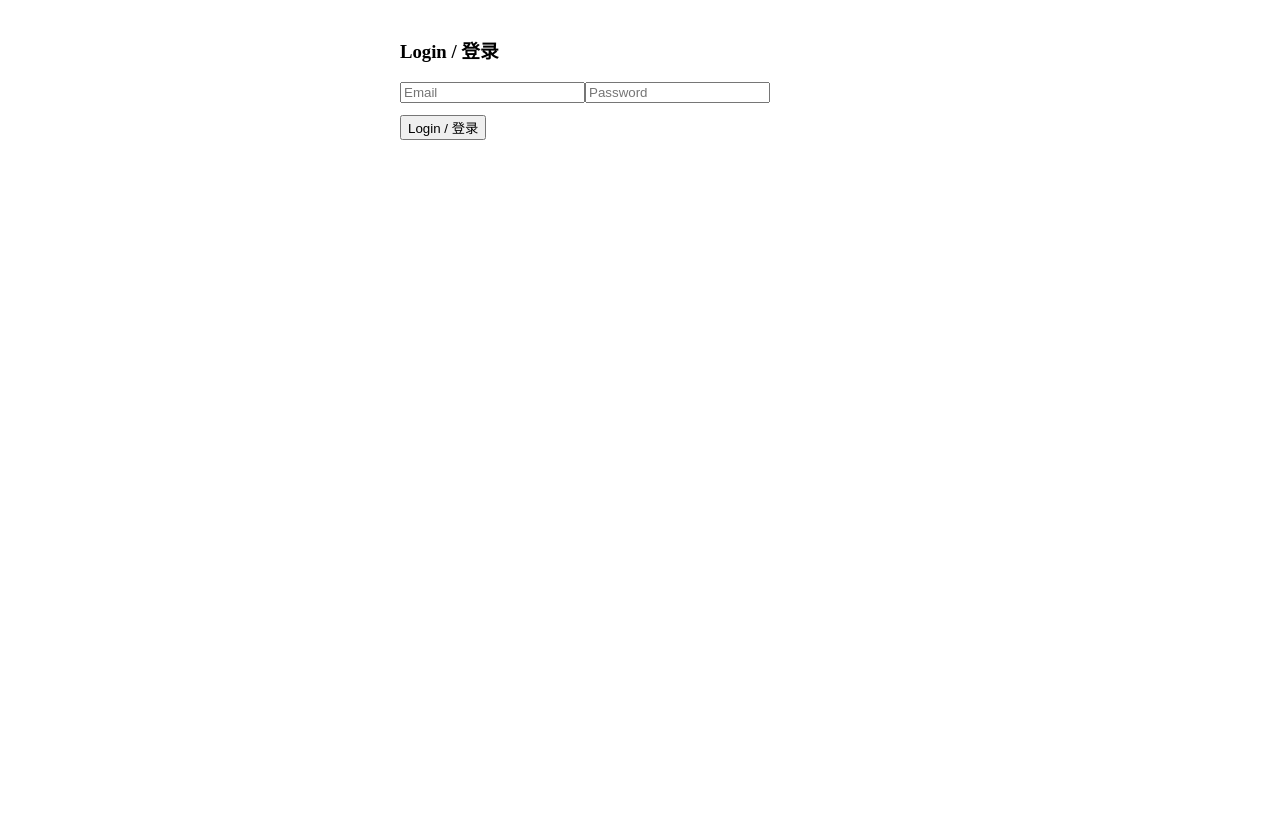
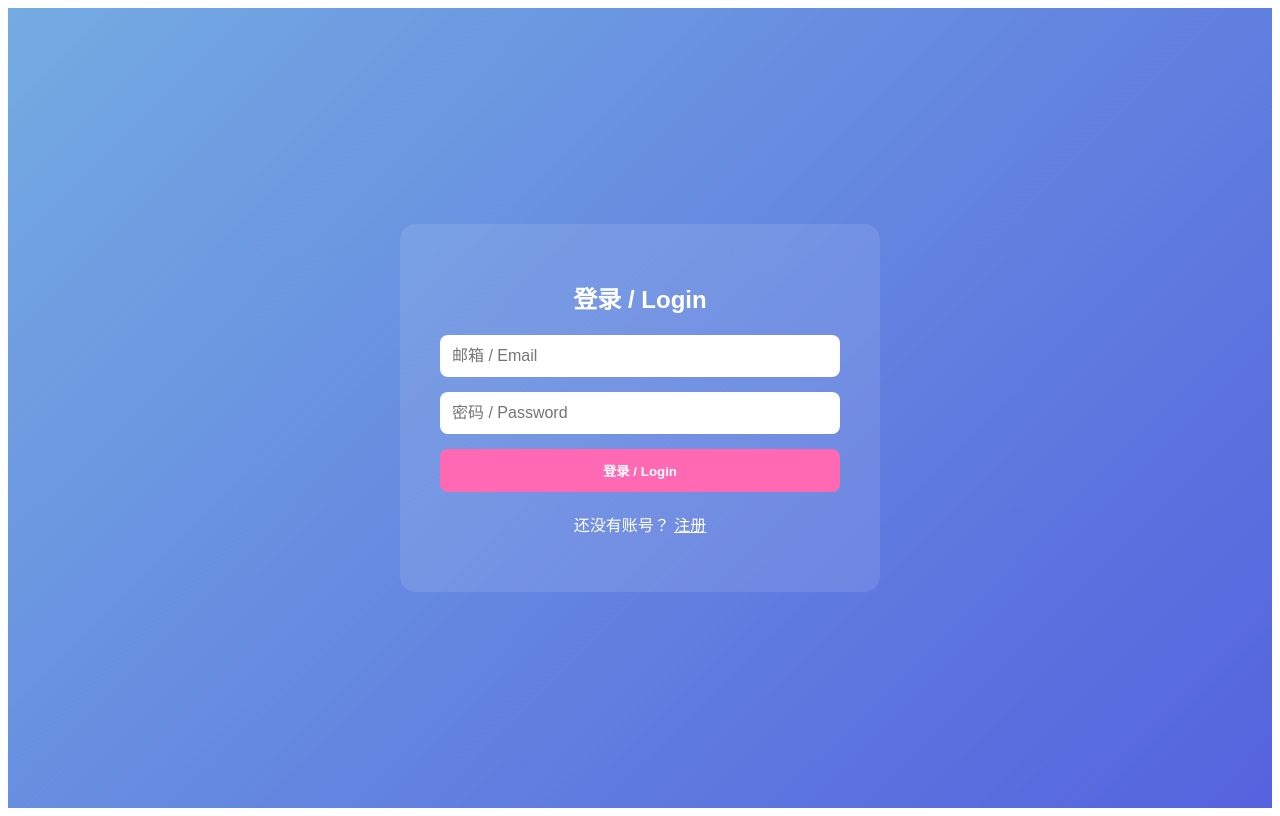
Before and after one commit to dpx204710-crypto/emovibe-1.0, a Next.js app in the folder frontend/: page /login in a window 1280 px wide. Built offline with nearby package versions, Linux system fonts and the light colour scheme; no server answers.

Commit message:
更新 login.js

```diff
--- a/frontend/pages/login.js
+++ b/frontend/pages/login.js
@@ -1,28 +1,117 @@
-import { supabase } from './_app';
-import { useState } from 'react';
-import { useRouter } from 'next/router';
+import { useState } from "react";
+import { useRouter } from "next/router";
+import { createClient } from "@supabase/supabase-js";
 
-export default function Login(){
-  const [email,setEmail] = useState('');
-  const [password,setPassword] = useState('');
+const supabase = createClient(
+  process.env.NEXT_PUBLIC_SUPABASE_URL,
+  process.env.NEXT_PUBLIC_SUPABASE_ANON_KEY
+);
+
+export default function LoginPage() {
   const router = useRouter();
+  const [email, setEmail] = useState("");
+  const [password, setPassword] = useState("");
+  const [message, setMessage] = useState("");
 
-  const handleLogin = async () => {
-    const { data, error } = await supabase.auth.signInWithPassword({ email, password });
-    if (error) return alert(error.message);
-    router.push('/');
+  const handleLogin = async (e) => {
+    e.preventDefault();
+    const { data, error } = await supabase.auth.signInWithPassword({
+      email,
+      password,
+    });
+
+    if (error) {
+      setMessage("❌ 登录失败：" + error.message);
+    } else {
+      setMessage("✅ 登录成功，正在跳转...");
+      setTimeout(() => router.push("/"), 1000);
+    }
   };
 
   return (
-    <div className="container">
-      <div style={{maxWidth:480,margin:'36px auto'}} className="card">
-        <h3>Login / 登录</h3>
-        <input className="form-input" placeholder="Email" value={email} onChange={e=>setEmail(e.target.value)} />
-        <input type="password" className="form-input" placeholder="Password" value={password} onChange={e=>setPassword(e.target.value)} />
-        <div style={{marginTop:12}}>
-          <button className="btn btn-primary" onClick={handleLogin}>Login / 登录</button>
-        </div>
+    <div style={styles.container}>
+      <div style={styles.card}>
+        <h1 style={styles.title}>登录 / Login</h1>
+        <form onSubmit={handleLogin} style={styles.form}>
+          <input
+            type="email"
+            placeholder="邮箱 / Email"
+            value={email}
+            onChange={(e) => setEmail(e.target.value)}
+            style={styles.input}
+            required
+          />
+          <input
+            type="password"
+            placeholder="密码 / Password"
+            value={password}
+            onChange={(e) => setPassword(e.target.value)}
+            style={styles.input}
+            required
+          />
+          <button type="submit" style={styles.button}>
+            登录 / Login
+          </button>
+        </form>
+        {message && <p style={styles.message}>{message}</p>}
+        <p style={{ marginTop: "20px" }}>
+          还没有账号？ <a href="/register" style={styles.link}>注册</a>
+        </p>
       </div>
     </div>
   );
 }
+
+const styles = {
+  container: {
+    minHeight: "100vh",
+    display: "flex",
+    justifyContent: "center",
+    alignItems: "center",
+    background: "linear-gradient(135deg, #74ABE2, #5563DE)",
+    color: "white",
+    fontFamily: "'Poppins', 'Noto Sans SC', sans-serif",
+  },
+  card: {
+    background: "rgba(255,255,255,0.1)",
+    padding: "40px",
+    borderRadius: "16px",
+    width: "90%",
+    maxWidth: "400px",
+    textAlign: "center",
+  },
+  title: {
+    marginBottom: "20px",
+    fontSize: "24px",
+    fontWeight: "bold",
+  },
+  form: {
+    display: "flex",
+    flexDirection: "column",
+    gap: "15px",
+  },
+  input: {
+    padding: "12px",
+    borderRadius: "8px",
+    border: "none",
+    fontSize: "16px",
+  },
+  button: {
+    background: "#ff69b4",
+    border: "none",
+    color: "white",
+    padding: "12px",
+    borderRadius: "8px",
+    cursor: "pointer",
+    fontWeight: "600",
+    transition: "0.3s",
+  },
+  message: {
+    marginTop: "10px",
+    fontSize: "14px",
+  },
+  link: {
+    color: "#fff",
+    textDecoration: "underline",
+  },
+};
```
